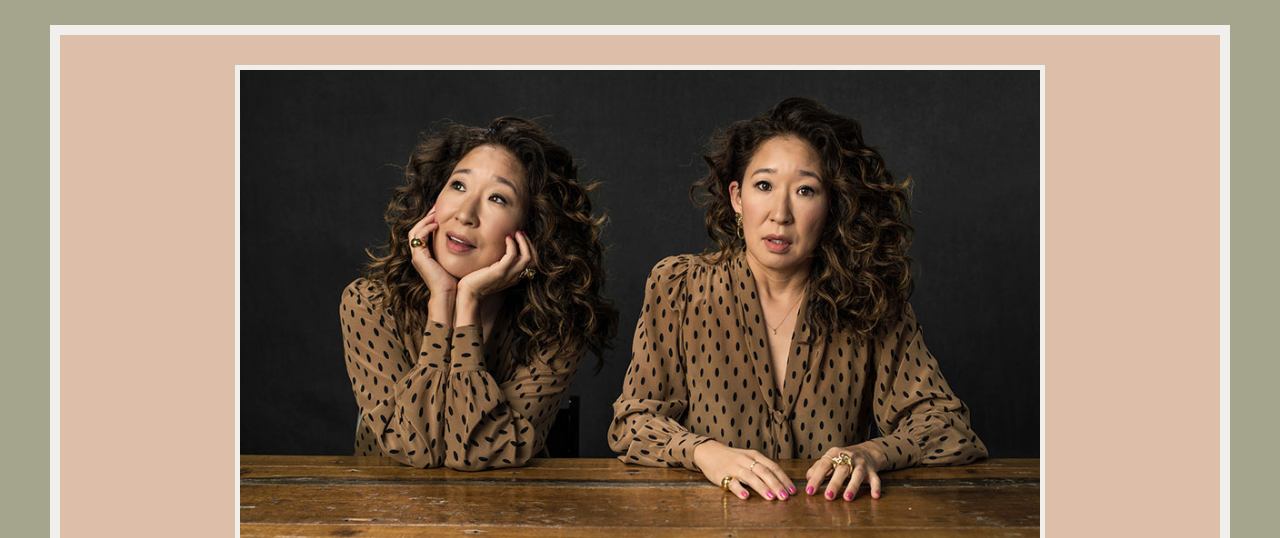
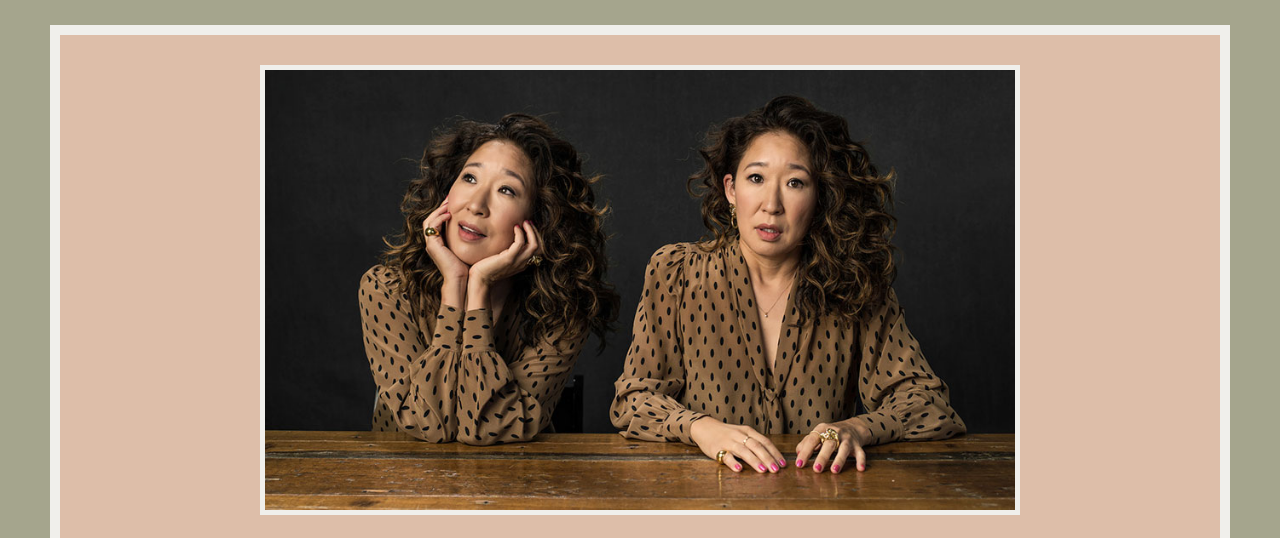
Before and after one commit to kranee/CS10-asianheritage, a plain HTML site: page Asian Heritage Month/index.html in a window 1280 px wide. Shown: the part 262-800 px from the top of the page. Drawn offline with Linux system fonts and the light colour scheme; a web font is replaced by a local one.

Commit message:
Add files via upload

```diff
--- a/Asian Heritage Month/index.html
+++ b/Asian Heritage Month/index.html
@@ -11,8 +11,8 @@
 	</div>
 
 	<h1> Sandra Oh </h1>
-	<div class="title">
-		<center><img src="sandra.png" width="800px"></center>
+	<div class="fixed">
+		<center><img src="sandra.png" width="750px"></center>
 		<h2> "I grew up never seeing myself on-screen, and it's really important to me to give people who look like me a chance to see themselves. I want to see myself as the hero of any story. I want to see myself save the world from the bomb." </h2>
 	</div>
 </body>
--- a/Asian Heritage Month/theme.css
+++ b/Asian Heritage Month/theme.css
@@ -20,6 +20,7 @@ h2 {
 	margin-right: 30px;
 	font-size: 25pt;
 	color: #6b705c;
+	line-height: 1.25em;
 }
 
 div.title {
@@ -28,6 +29,16 @@ div.title {
 	padding-top: 5px;
 	padding-bottom: 5px;
 	margin: 50px;
+	border: 10px solid #f0efeb;
+}
+
+div.fixed {
+	background-color: #ddbea9;
+	padding: 30px;
+	padding-top: 5px;
+	padding-bottom: 5px;
+	margin: 50px;
+	margin-bottom: 20px;
 	border: 10px solid #f0efeb;
 }
 
@@ -59,6 +70,7 @@ a:hover {
 img {
 	border: 5px solid #f0efeb;
 	margin: 25px;
+	margin-bottom: 0px;
 }
 
 img.career {
```
